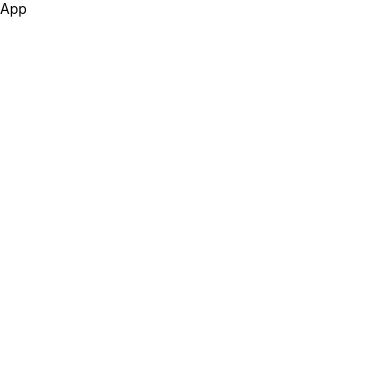
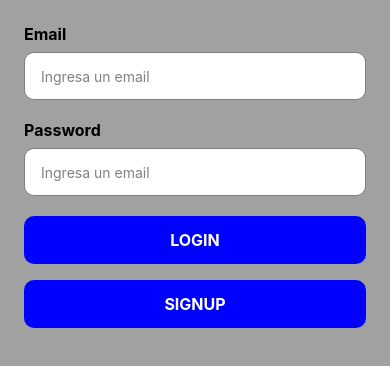
Before and after one commit to fernandobo681/carwashMobileApp, a React Native app: screen /SignInScreen in a window 390 px wide. Shown: the top 366 px of the page. Built offline with nearby package versions, Linux system fonts and the light colour scheme.

Commit message:
version estable -@fernando_bmx

```diff
--- a/App.tsx
+++ b/App.tsx
@@ -1,10 +1,9 @@
 import { View, Text } from 'react-native'
 import React from 'react'
+import Navigation from './src/navigation/Navigation'
 
 export default function App() {
   return (
-    <View>
-      <Text>App</Text>
-    </View>
+    <Navigation />
   )
 }
--- a/package.json
+++ b/package.json
@@ -10,12 +10,18 @@
     "test": "jest"
   },
   "dependencies": {
+    "@react-native-async-storage/async-storage": "^1.18.2",
+    "@react-native-masked-view/masked-view": "^0.2.9",
     "@react-navigation/bottom-tabs": "^6.5.7",
     "@react-navigation/native": "^6.1.6",
     "@react-navigation/native-stack": "^6.9.12",
+    "@rneui/base": "^4.0.0-rc.7",
+    "@rneui/themed": "^4.0.0-rc.7",
     "axios": "^1.4.0",
     "react": "18.2.0",
     "react-native": "0.71.7",
+    "react-native-flash-message": "^0.4.1",
+    "react-native-gesture-handler": "^2.11.0",
     "react-native-safe-area-context": "^4.5.3",
     "react-native-screens": "^3.20.0",
     "react-navigation-redux-helpers": "^4.0.1",
--- /dev/null
+++ b/src/components/ButtonWithLoader.tsx
@@ -0,0 +1,40 @@
+import React from 'react';
+import { Text, StyleSheet, TouchableOpacity, ActivityIndicator } from 'react-native';
+
+interface Button {
+    isLoading: boolean,
+    text: string,
+    onPress: any
+}
+
+export default function ButtonWithLoader({
+    isLoading,
+    text,
+    onPress
+}: Button) {
+    return (
+        <TouchableOpacity onPress={onPress} style={styles.btnStyle}>
+
+            {!!isLoading ? <ActivityIndicator size="large" color="white" />
+                : <Text style={styles.textStyle}>{text}</Text>
+            }
+        </TouchableOpacity>
+    );
+}
+
+const styles = StyleSheet.create({
+    btnStyle: {
+        height: 48,
+        backgroundColor: 'blue',
+        alignItems: 'center',
+        justifyContent: 'center',
+        borderRadius: 10,
+        paddingHorizontal: 16
+    },
+    textStyle: {
+        fontSize: 16,
+        textTransform: 'uppercase',
+        fontWeight: 'bold',
+        color: 'white'
+    }
+});
--- /dev/null
+++ b/src/navigation/AuthStack.tsx
@@ -0,0 +1,20 @@
+import React from "react";
+import SignInScreen from "../screens/auth/SignInScreen";
+import SignUpScreen from "../screens/auth/SignUpScreen";
+
+export default function (Stack: any) {
+    return (
+        <>
+            <Stack.Screen
+                name="SignInScreen"
+                component={SignInScreen}
+                options={{ headerShown: false }}
+            />
+            <Stack.Screen
+                name="SignUpScreen"
+                component={SignUpScreen}
+                options={{ headerShown: false }}
+            />
+        </>
+    )
+}
--- /dev/null
+++ b/src/navigation/HomeStack.tsx
@@ -0,0 +1,13 @@
+import React from "react";
+import HomeScreen from "../screens/home/HomeScreen";
+
+export default function (Stack: any) {
+  return (
+    <>
+      <Stack.Screen
+        name="HomeScreen"
+        component={HomeScreen}
+      />
+    </>
+  )
+}
--- a/src/navigation/Navigation.tsx
+++ b/src/navigation/Navigation.tsx
@@ -1,44 +1,19 @@
-import * as React from 'react';
-import { View } from 'react-native';
 import { NavigationContainer } from '@react-navigation/native';
 import { createNativeStackNavigator } from '@react-navigation/native-stack';
+import SignInScreen from '../screens/auth/SignInScreen';
+import AuthStack from './AuthStack';
+import HomeStack from './HomeStack';
+
 
 const Stack = createNativeStackNavigator();
 
-const getIsSignedIn = () => {
-  // custom logic
-  return false;
-};
 
-export default function App() {
-  const isSignedIn = getIsSignedIn();
-
+export default function Navigation() {
   return (
     <NavigationContainer>
       <Stack.Navigator>
-        {isSignedIn ? (
-          <>
-            <Stack.Screen name="Home" component={HomeScreen} />
-          </>
-        ) : (
-          <>
-            <Stack.Screen name="SignIn" component={SignInScreen} />
-            <Stack.Screen name="SignUp" component={SignUpScreen} />
-          </>
-        )}
+        {true ? AuthStack(Stack) : HomeStack(Stack)}
       </Stack.Navigator>
     </NavigationContainer>
   );
 }
-
-function HomeScreen() {
-  return <View />;
-}
-
-function SignInScreen() {
-  return <View />;
-}
-
-function SignUpScreen() {
-  return <View />;
-}
--- a/src/screens/auth/SignInScreen.tsx
+++ b/src/screens/auth/SignInScreen.tsx
@@ -1,10 +1,88 @@
-import { View, Text } from 'react-native'
-import React from 'react'
+import React, { useState } from 'react';
+import { View, Text, StyleSheet, Alert, TextInput } from 'react-native';
+import ButtonWithLoader from '../../components/ButtonWithLoader';
 
-export default function SignInScreen() {
+export default function SignInScreen({ navigation }: any) {
+
+  const [state, setState] = useState({
+    isLoading: false,
+    email: '',
+    password: '',
+    isSecure: true
+  })
+
+  const { isLoading, email, password, isSecure } = state
+  const updateState = (data: any) => setState(() => ({ ...state, ...data }))
+
+
+  const onLogin = async () => {
+    if (email == '' || password == '') {
+      createAlert('Por favor ingresa tu correo y contraseña');
+      return
+    } else {
+      navigation.navigate('SignUpScreen')
+    }
+  }
+
+  const createAlert = (msj: string) =>
+    Alert.alert('', msj, [
+      { text: 'Aceptar', onPress: () => console.log('OK Pressed') },
+    ]);
+
+
   return (
-    <View>
-      <Text>SignInScreen</Text>
+    <View style={styles.container}>
+      <Text style={styles.textInput}>Email</Text>
+      <TextInput
+        value={email}
+        placeholder='Ingresa un email'
+        style={styles.inputStyle}
+        placeholderTextColor="gray"
+        onChangeText={(email) => updateState({ email })}
+      />
+      <Text style={styles.textInput}>Password</Text>
+      <TextInput
+        value={password}
+        placeholder='Ingresa un email'
+        style={styles.inputStyle}
+        placeholderTextColor="gray"
+        secureTextEntry={isSecure}
+        onChangeText={(password) => updateState({ password })}
+      />
+      <ButtonWithLoader
+        text="Login"
+        onPress={onLogin}
+        isLoading={isLoading}
+      />
+      <View style={{ marginVertical: 8 }} />
+      <ButtonWithLoader
+        text="Signup"
+        onPress={() => navigation.navigate('SignUpScreen')}
+        isLoading={false}
+      />
     </View>
   )
 }
+
+const styles = StyleSheet.create({
+  container: {
+    flex: 1,
+    padding: 24,
+    backgroundColor: '#a1a1a1'
+  },
+  textInput: {
+    fontSize: 16,
+    marginBottom: 8,
+    fontWeight: 'bold'
+  },
+  inputStyle: {
+    height: 48,
+    borderWidth: 1,
+    borderColor: 'gray',
+    color: 'black',
+    paddingHorizontal: 16,
+    backgroundColor: '#fff',
+    borderRadius: 10,
+    marginBottom: 20
+  }
+});
--- a/src/screens/auth/SignUpScreen.tsx
+++ b/src/screens/auth/SignUpScreen.tsx
@@ -1,10 +1,33 @@
-import { View, Text } from 'react-native'
-import React from 'react'
+import { View, Text, StyleSheet } from 'react-native';
+import React from 'react';
 
 export default function SignUpScreen() {
   return (
-    <View>
-      <Text>SignUpScreen</Text>
+    <View style={styles.container}>
+      <Text style={styles.textInput}>SignUpScreen</Text>
     </View>
   )
 }
+
+const styles = StyleSheet.create({
+  container: {
+    flex: 1,
+    padding: 24,
+    backgroundColor: '#a1a1a1'
+  },
+  textInput: {
+    fontSize: 16,
+    marginBottom: 8,
+    fontWeight: 'bold'
+  },
+  inputStyle: {
+    height: 48,
+    borderWidth: 1,
+    borderColor: 'gray',
+    color: 'black',
+    paddingHorizontal: 16,
+    backgroundColor: '#fff',
+    borderRadius: 10,
+    marginBottom: 20
+  }
+});
--- a/src/screens/home/HomeScreen.tsx
+++ b/src/screens/home/HomeScreen.tsx
@@ -17,7 +17,7 @@ const styles = StyleSheet.create({
   mainText: {
     color: 'black',
     fontWeight: 'bold',
-    fontSize: 30,
+    fontSize: 20,
     textAlign: 'justify'
   }
 });
```
Also changed, not shown: src/assets/empty.txt (added), src/navigation/info.txt (deleted), 2 other files (tests, documents, lock files or other folders).
